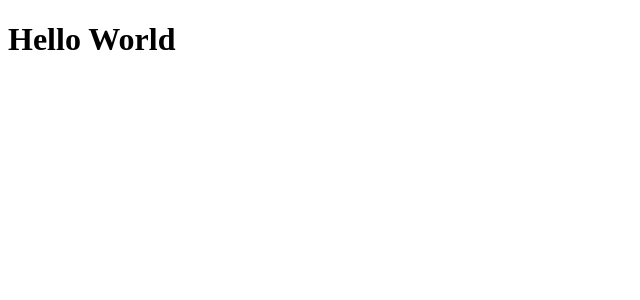
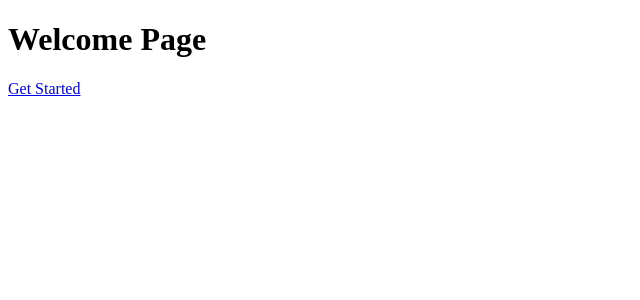
Before and after one commit to Chanksela/redberry-bootcamp, a Vue app: page / in a window 1280 px wide. Before the commit this address had no page. Shown: the top 300 px of the page, without its empty margins (0-640 px from the left). Built offline with nearby package versions, Linux system fonts and the light colour scheme.

Commit message:
added views/pages for each form page. every page has a router-link which gets us to next or prev page, depending where we are.

```diff
--- a/src/App.vue
+++ b/src/App.vue
@@ -1,5 +1,5 @@
 <template>
-  <h1>Hello World</h1>
+  <router-view></router-view>
 </template>
 
 <style></style>
--- a/src/router/index.js
+++ b/src/router/index.js
@@ -1,6 +1,14 @@
 import { createRouter, createWebHistory } from "vue-router";
-
-const routes = [];
+import WelcomePageVue from "@/views/WelcomePage.vue";
+import InfoPageVue from "@/views/InfoPage.vue";
+import ExperiencePageVue from "@/views/ExperiencePage.vue";
+import ThankYouPageVue from "@/views/ThankYouPage.vue";
+const routes = [
+  { path: "/", name: "Welcome", component: WelcomePageVue },
+  { path: "/info", name: "Personal Info", component: InfoPageVue },
+  { path: "/experience", name: "Experience", component: ExperiencePageVue },
+  { path: "/thanks", name: "Thank You", component: ThankYouPageVue },
+];
 
 const router = createRouter({
   history: createWebHistory(process.env.BASE_URL),
--- /dev/null
+++ b/src/views/ExperiencePage.vue
@@ -0,0 +1,5 @@
+<template>
+  <h1>Experience Page</h1>
+  <router-link to="/info">Back</router-link>
+  <router-link to="/thanks">Done</router-link>
+</template>
--- /dev/null
+++ b/src/views/InfoPage.vue
@@ -0,0 +1,5 @@
+<template>
+  <h1>Info Page</h1>
+  <router-link to="/">Back</router-link>
+  <router-link to="/experience">Next</router-link>
+</template>
--- /dev/null
+++ b/src/views/ThankYouPage.vue
@@ -0,0 +1,4 @@
+<template>
+  <h1>Thank You Page</h1>
+  <router-link to="/">TEMPORARY HOMEPAGE LINK</router-link>
+</template>
--- /dev/null
+++ b/src/views/WelcomePage.vue
@@ -0,0 +1,4 @@
+<template>
+  <h1>Welcome Page</h1>
+  <router-link to="/info">Get Started</router-link>
+</template>
```
